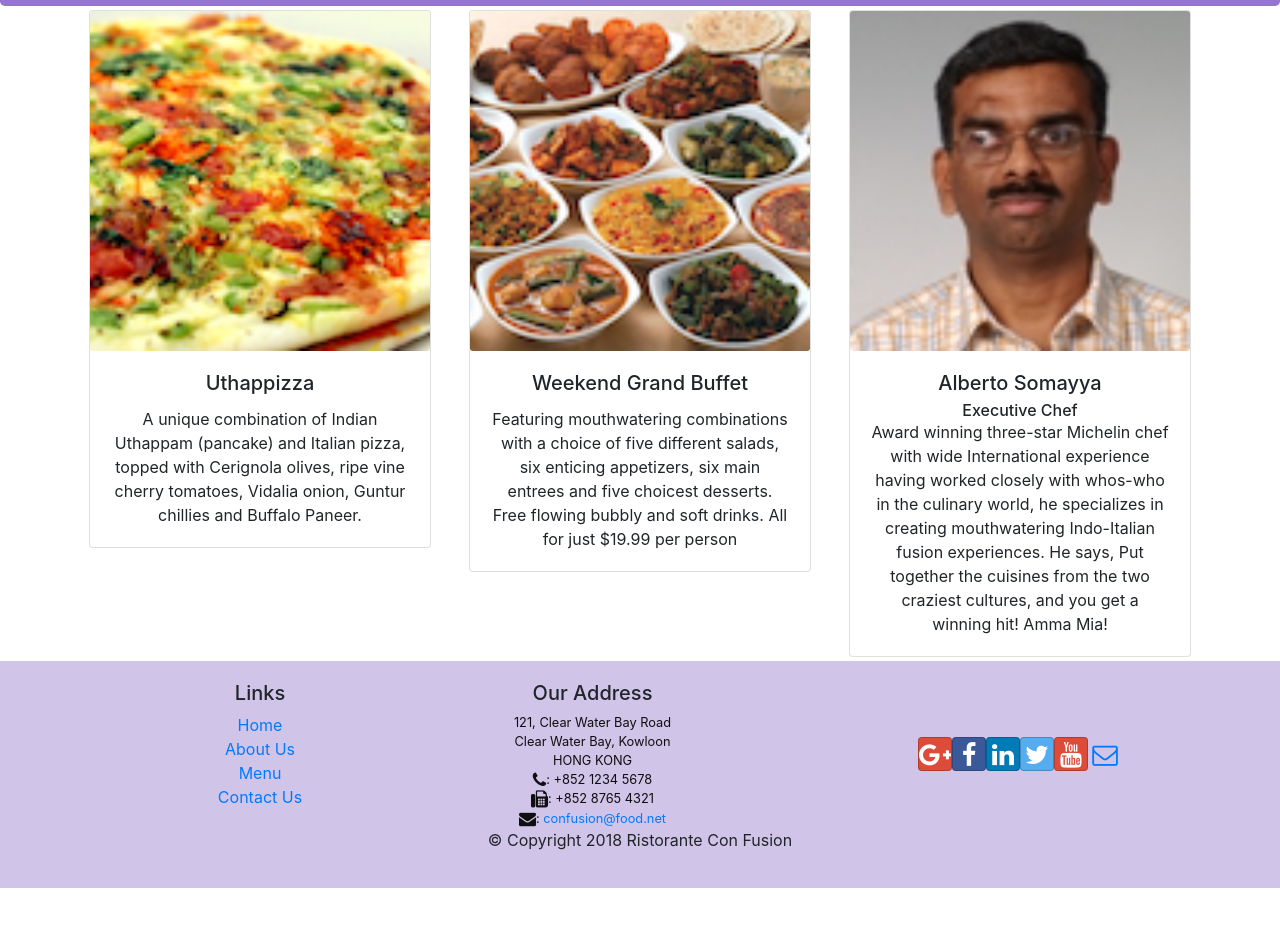
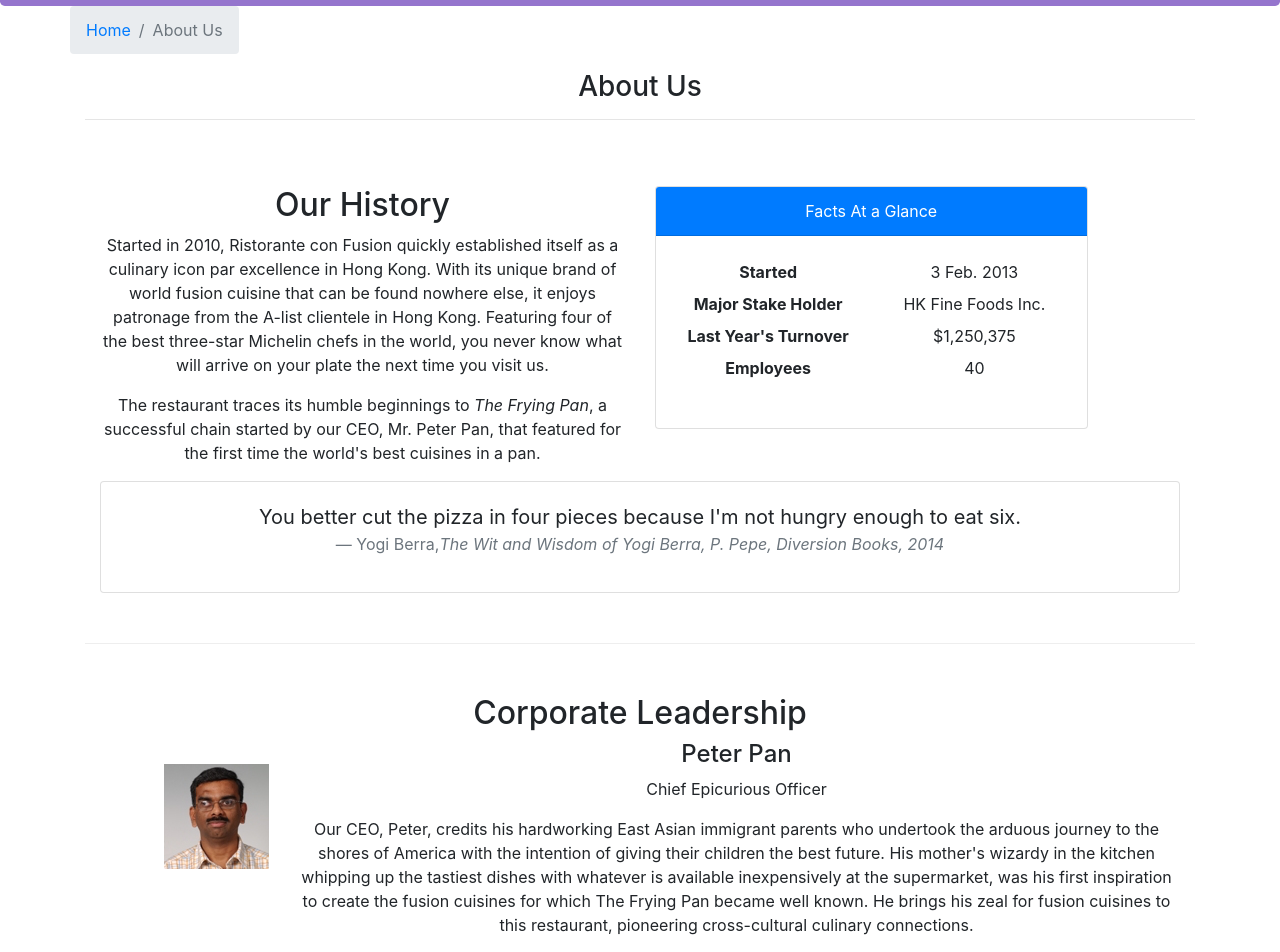
Before and after one commit to MuhammadZain795/Coursera-Full-Stack-React-Proj, a React (Create React App) app in the folder confusion/: page /aboutus in a window 1280 px wide. Before the commit this address led to /home. Shown: the part 336-1288 px from the top of the page. Before the commit the page ends 1224 px from the top, so only its background shows below. Built offline with nearby package versions, Linux system fonts and the light colour scheme.

Commit message:
assignment 2

```diff
--- /dev/null
+++ b/confusion/src/components/AboutComponent.js
@@ -0,0 +1,95 @@
+import React from 'react';
+import { Breadcrumb, BreadcrumbItem, Card, CardBody, CardHeader, Media } from 'reactstrap';
+import { Link } from 'react-router-dom';
+
+
+const RenderLeader = ({leader}) => {
+  return (
+    <>
+      <Media tag="li">
+        <Media left className="m-4">
+          <Media object src={leader.image} alt={leader.name} />
+        </Media>
+        <Media body>
+          <Media heading>{leader.name}</Media>
+          <p>{leader.designation}</p>
+          <p>{leader.description}</p>
+        </Media>
+      </Media>
+    </>
+  );
+}
+
+
+function About(props) {
+
+    const leaders = props.leaders.map(leader => {
+      return <RenderLeader leader={leader} />;
+    });
+
+    return(
+        <div className="container">
+            <div className="row">
+                <Breadcrumb>
+                    <BreadcrumbItem><Link to="/home">Home</Link></BreadcrumbItem>
+                    <BreadcrumbItem active>About Us</BreadcrumbItem>
+                </Breadcrumb>
+                <div className="col-12">
+                    <h3>About Us</h3>
+                    <hr />
+                </div>
+            </div>
+            <div className="row row-content">
+                <div className="col-12 col-md-6">
+                    <h2>Our History</h2>
+                    <p>Started in 2010, Ristorante con Fusion quickly established itself as a culinary icon par excellence in Hong Kong. With its unique brand of world fusion cuisine that can be found nowhere else, it enjoys patronage from the A-list clientele in Hong Kong.  Featuring four of the best three-star Michelin chefs in the world, you never know what will arrive on your plate the next time you visit us.</p>
+                    <p>The restaurant traces its humble beginnings to <em>The Frying Pan</em>, a successful chain started by our CEO, Mr. Peter Pan, that featured for the first time the world's best cuisines in a pan.</p>
+                </div>
+                <div className="col-12 col-md-5">
+                    <Card>
+                        <CardHeader className="bg-primary text-white">Facts At a Glance</CardHeader>
+                        <CardBody>
+                            <dl className="row p-1">
+                                <dt className="col-6">Started</dt>
+                                <dd className="col-6">3 Feb. 2013</dd>
+                                <dt className="col-6">Major Stake Holder</dt>
+                                <dd className="col-6">HK Fine Foods Inc.</dd>
+                                <dt className="col-6">Last Year's Turnover</dt>
+                                <dd className="col-6">$1,250,375</dd>
+                                <dt className="col-6">Employees</dt>
+                                <dd className="col-6">40</dd>
+                            </dl>
+                        </CardBody>
+                    </Card>
+                </div>
+                <div className="col-12">
+                    <Card>
+                        <CardBody className="bg-faded">
+                            <blockquote className="blockquote">
+                                <p className="mb-0">You better cut the pizza in four pieces because
+                                    I'm not hungry enough to eat six.</p>
+                                <footer className="blockquote-footer">Yogi Berra,
+                                <cite title="Source Title">The Wit and Wisdom of Yogi Berra,
+                                    P. Pepe, Diversion Books, 2014</cite>
+                                </footer>
+                            </blockquote>
+                        </CardBody>
+                    </Card>
+
+                </div>
+            </div>
+            <div className="row row-content">
+                <div className="col-12">
+                    <h2>Corporate Leadership</h2>
+                </div>
+                <div className="col-12">
+                    <Media list>
+                      {leaders}
+                    </Media>
+                </div>
+            </div>
+        </div>
+    );
+}
+
+export default About;
--- a/confusion/src/components/MainComponent.js
+++ b/confusion/src/components/MainComponent.js
@@ -10,6 +10,7 @@
 import { COMMENTS } from '../shared/comments';
 import { PROMOTIONS } from '../shared/promotions';
 import { LEADERS } from '../shared/leaders';
+import About from './AboutComponent';
 class Main extends Component {
   constructor(props) {
     super(props);
@@ -45,6 +46,7 @@
               <Route path='/home' component={HomePage} />
               <Route exact path='/menu' component={() => <Menu dishes={this.state.dishes} />} />
               <Route exact path='/contactus' component={Contact} />
+              <Route exact path='/aboutus' component={() => <About leaders={this.state.leaders} />} />
               <Route path='/menu/:dishId' component={DishWithId} />
               <Redirect to="/home" />
         </Switch>
```
